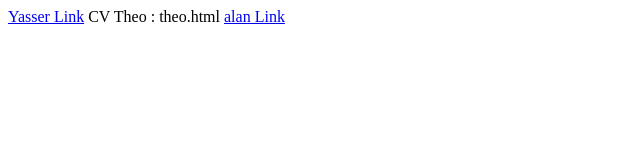
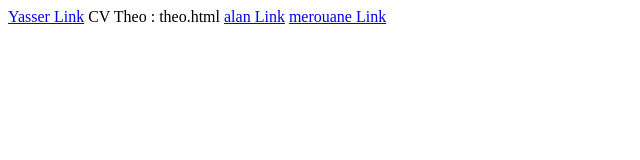
Before and after one commit to Totba/tp-groupe, a plain HTML site: page index.html in a window 1280 px wide. Shown: the whole page, without its empty margins (0-640 px from the left). Drawn offline with Linux system fonts and the light colour scheme.

Commit message:
Update index.html

```diff
--- a/index.html
+++ b/index.html
@@ -1,3 +1,4 @@
 <a href="./Yasser.html">Yasser Link</a>
 CV Theo : theo.html
 <a href="./alan.html">alan Link</a>
+<a href="./merouane.html">merouane Link</a>
```
